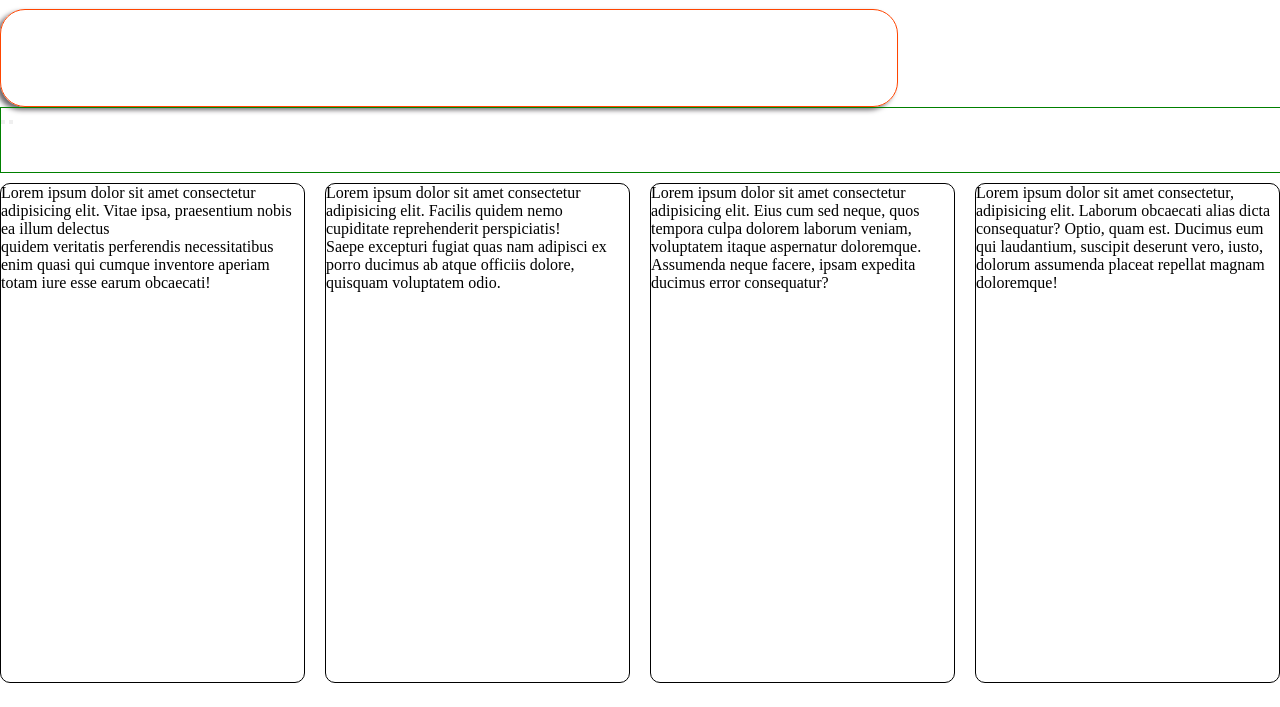
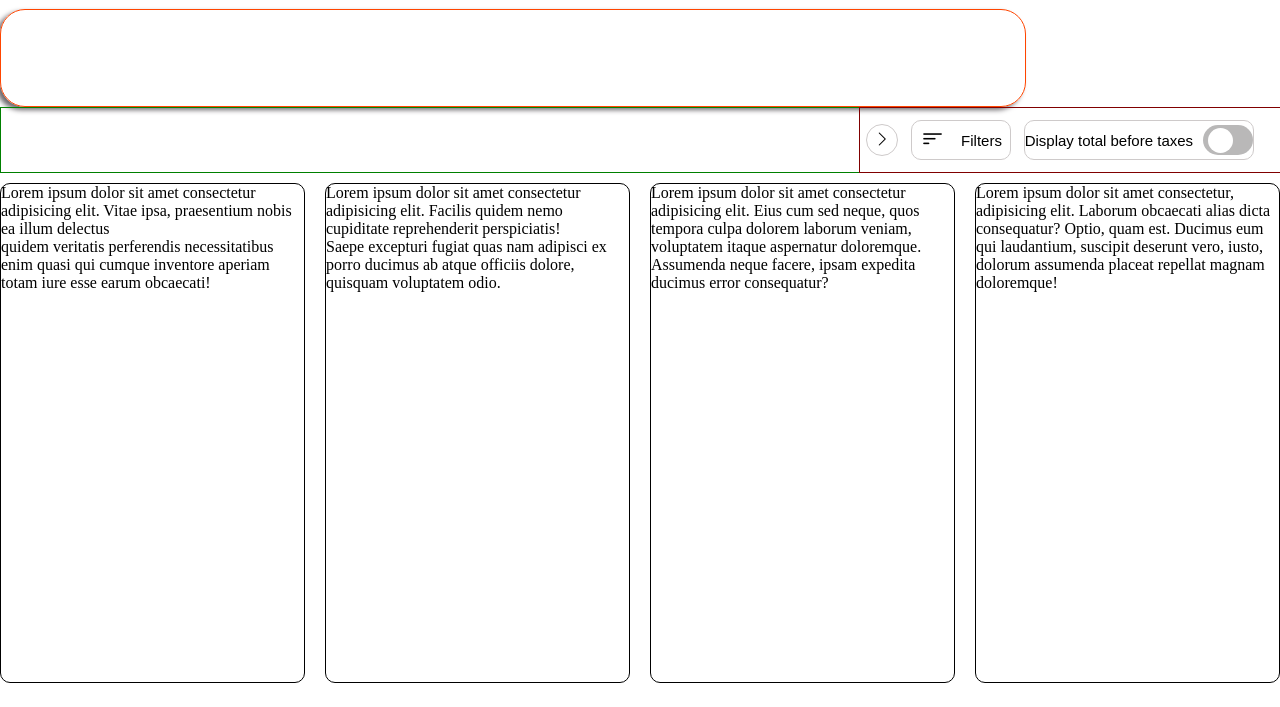
Before and after one commit to Cynthiee/ltdpythoncollabo, a plain HTML site: page index.html in a window 1280 px wide. Shown: the part 93-800 px from the top of the page. Drawn offline with nearby package versions, Linux system fonts and the light colour scheme.

Commit message:
from Gabriel

```diff
--- a/index.html
+++ b/index.html
@@ -6,6 +6,7 @@
     <title>Airbnb</title>
     <link rel="shortcut icon" href="images/airbnb.png" type="image/x-icon">
     <link rel="stylesheet" href="style.css">
+    <link rel="stylesheet" href="https://cdn.jsdelivr.net/npm/bootstrap-icons@1.11.3/font/bootstrap-icons.min.css">
 </head>
 <body>
     <header>
@@ -16,29 +17,48 @@
             <div class="stays"></div>
             <div class="end"></div>
         </div>
+
         <div class="second">
             <div class="where"></div>
             <div class="checkin"></div>
             <div class="checkout"></div>
             <div class="who"></div>
         </div>
+
         <nav>
-            <div class="icons"></div>
-            <div class="icons"></div>
-            <div class="icons"></div>
-            <div class="icons"></div>
-            <div class="icons"></div>
-            <div class="icons"></div>
-            <div class="icons"></div>
-            <div class="icons"></div>
-            <div class="icons"></div>
-            <div class="icons"></div>
-            <div class="icons"></div>
-            <div class="icons"></div>
-            <div class="icons"></div>
-            <div class="icons"></div>
-            <button type="button"></button>
-            <button type="reset"></button>
+            <div class="icons1"></div>
+            <div class="icons2"></div>
+            <div class="icons3"></div>
+            <div class="icons4"></div>
+            <div class="icons5"></div>
+            <div class="icons6"></div>
+            <div class="icons7"></div>
+            <div class="icons8"></div>
+            <div class="icons9"></div>
+            <div class="icons10"></div>
+            <div class="icons11"></div>
+            <div class="icons12"></div>
+            <div class="icons13"></div>
+
+            <div class="div_gabrielwork">
+
+                <div class="icons14">
+                    <i class="bi bi-chevron-right"></i>
+                </div>
+
+                <button class="but2" type="button">
+                    <i class="bi bi-filter-left"></i>
+                    <span>Filters</span>
+                </button>
+
+                <button   type="reset">
+                    <span>Display total before taxes</span>
+                    <div class="divgreybg">
+                        <div class="divwhitebg"></div>
+                    </div>
+                </button>
+
+            </div>
         </nav>
     </header>
     <main>
--- a/style.css
+++ b/style.css
@@ -1,35 +1,112 @@
-*{
-    margin: 0;
-    padding: 0;
+* {
+  margin: 0%;
+  padding: 0%;
 }
 
-.first{
+.first {
   border: 1px solid rebeccapurple;
   height: 10vh;
   width: 90vw;
   margin-top: 10px;
 }
-.second{
+.second {
   border: 1px solid orangered;
   height: 12vh;
-    width: 70vw;
+  width: 80vw;
   box-shadow: -4px 3px 5px 0px rgb(110, 106, 110);
   border-radius: 25px;
   margin-top: 10px;
 }
-nav{
+nav {
   border: 1px solid green;
   width: 100vw;
-height:8vh;
+  height: 8vh;
+  display: flex;
+  justify-content: space-between;
+  align-items: center;
 }
-main{
+
+.div_gabrielwork {
+  display: flex;
+  align-items: center;
+  justify-content: space-around;
+  border: 1px solid maroon;
+  width: 400px;
+  height: 8vh;
+  padding-right: 20px;
+}
+
+.div_gabrielwork:hover {
+  border-color: black;
+}
+
+.icons14 {
+  display: flex;
+  align-items: center;
+  justify-content: center;
+  border: 1px solid rgb(206, 202, 202);
+  width: 30px;
+  height: 30px;
+  border-radius: 50%;
+}
+
+.div_gabrielwork button.but2 {
+  display: flex;
+  align-items: center;
+  justify-content: space-around;
+  border: 1px solid rgb(206, 202, 202);
+  width: 100px;
+  height: 40px;
+  border-radius: 10px;
+  font-size: 15px;
+  background-color: white;
+}
+
+.div_gabrielwork button {
+  display: flex;
+  align-items: center;
+  justify-content: space-between;
+  border: 1px solid rgb(206, 202, 202);
+  width: 230px;
+  height: 40px;
+  border-radius: 10px;
+  font-size: 15px;
+  background-color: white;
+}
+
+.divgreybg {
+  width: 50px;
+  height: 30px;
+  border-radius: 15px;
+  background-color: rgb(185, 184, 184);
+  align-items: center;
+  display: flex;
+}
+
+.divgreybg:hover {
+  background-color: black;
+}
+
+.divwhitebg {
+  width: 25px;
+  height: 25px;
+  border-radius: 50%;
+  background-color: white;
+  margin-left: 5px;
+}
+
+.but2 i {
+  font-size: 25px;
+}
+
+main {
   display: grid;
-    grid-template-columns:repeat(4, 1fr);
+  grid-template-columns: repeat(4, 1fr);
   grid-auto-rows: 500px;
   gap: 20px;
   margin-top: 10px;
 }
-.guest-favs{
+.guest-favs {
   border: 1px solid black;
   border-radius: 10px;
 }
```
Lines whose indentation alone changed are shown as unchanged.
